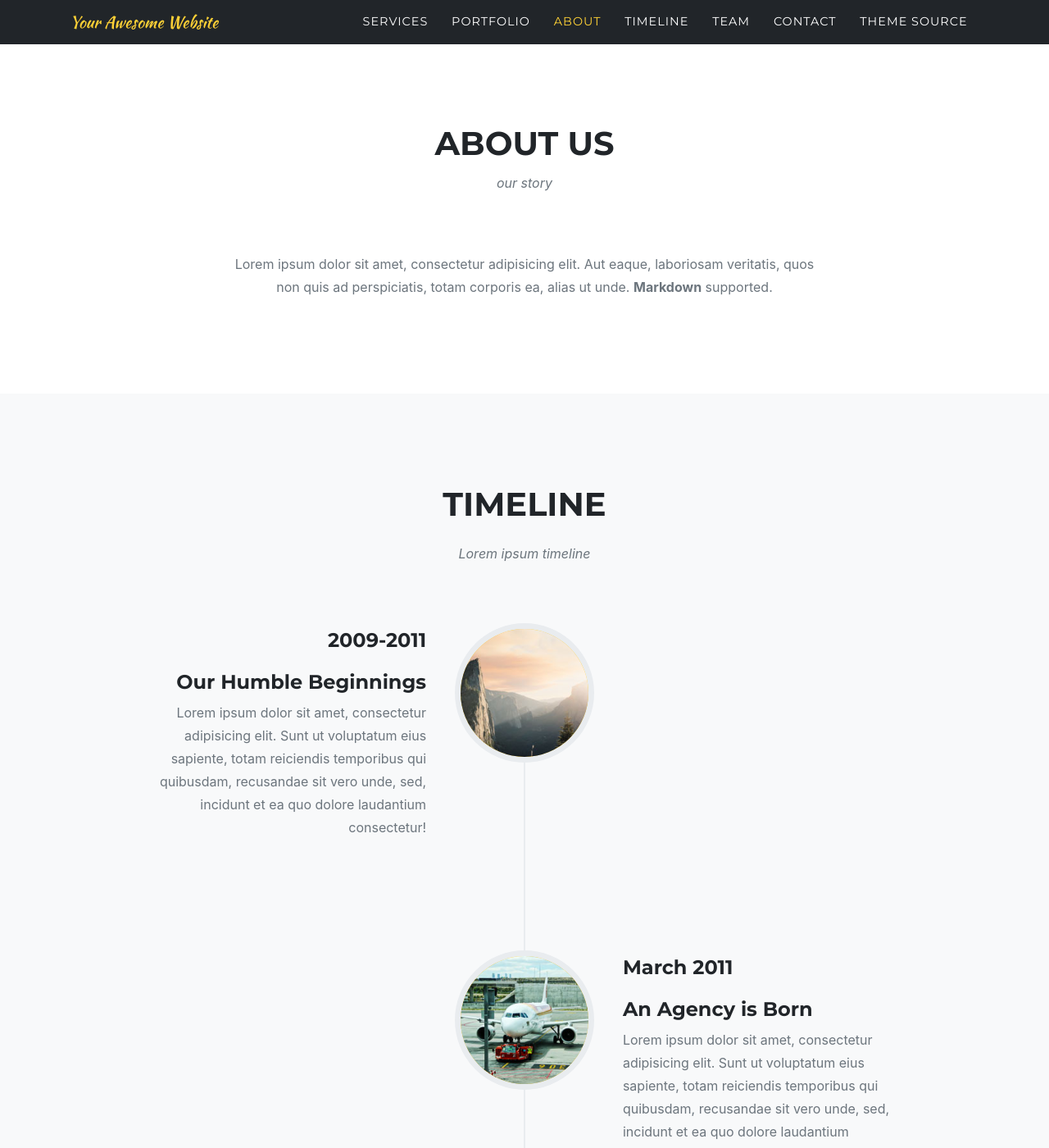
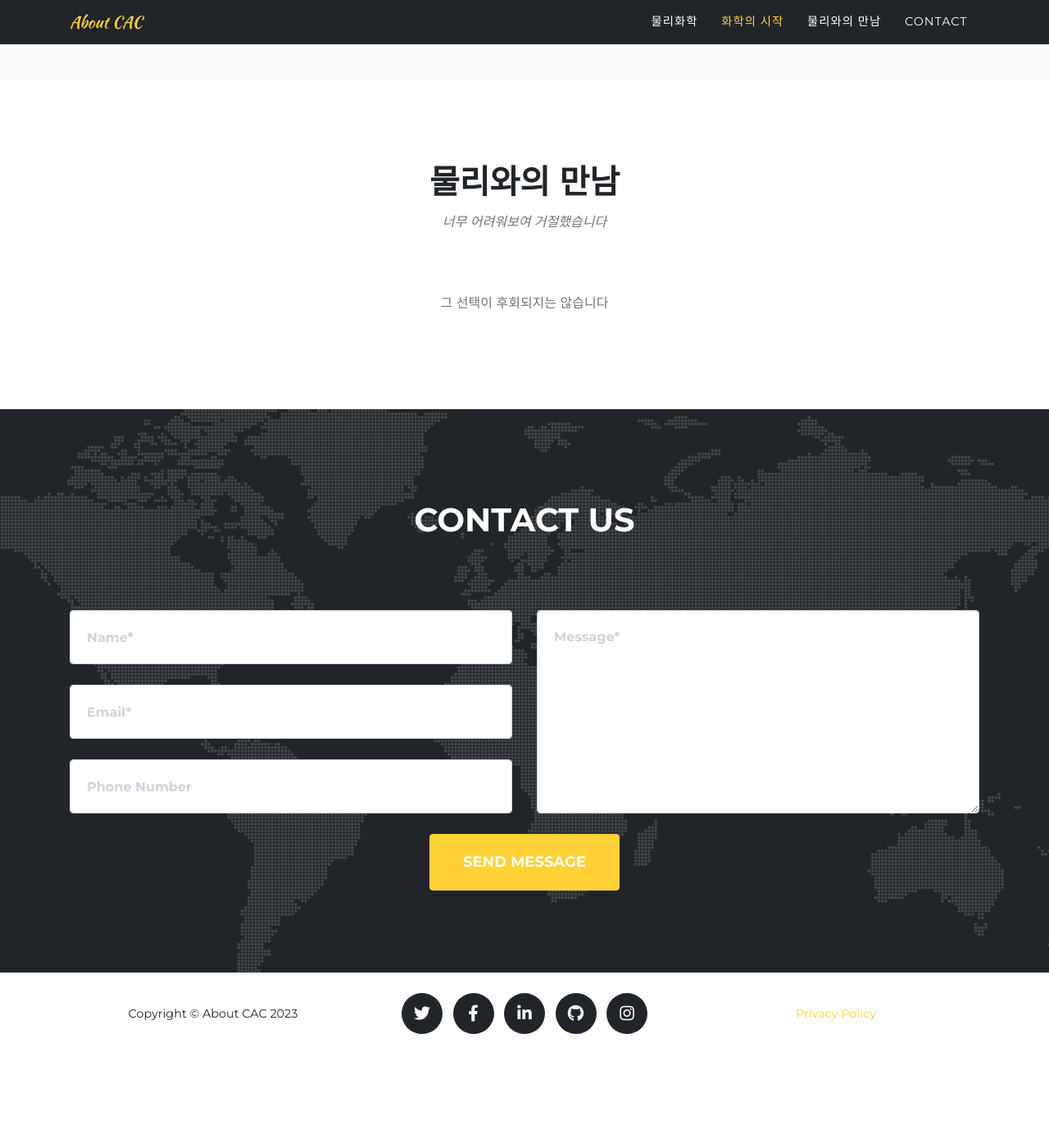
Before and after one commit to ChemistryAndCosmetics/Jekyll_Practice, a Jekyll site: the page built from index.md, in a window 1280 px wide and 1400 px high, scrolled down 2269 px. Shown: the whole window at 82% size. Built offline with Jekyll 4.4.1, drawn with Linux system fonts in a browser that asks for light colours; some web fonts are replaced; after the commit the page ends 3555 px from its top, so only the background shows below that; some of the changed text lies outside the part shown.

Commit message:
생능 지킬편

```diff
--- a/Gemfile
+++ b/Gemfile
@@ -5,3 +5,5 @@ gemspec
 # Delete the following lines if not on Windows:
 # Performance-booster for watching directories on Windows
 gem "wdm", ">= 0.1.0" if Gem.win_platform?
+
+gem "webrick", "~> 1.8"
--- a/_config.yml
+++ b/_config.yml
@@ -13,13 +13,13 @@
 
 theme: jekyll-agency
 
-url    : "" # the base hostname & protocol for your site, e.g. http://example.com
-baseurl: "" # the subpath of your site, e.g. /blog
+url    : "https://ChemistryAndCosmetics.github.io" # the base hostname & protocol for your site, e.g. http://example.com
+baseurl: "/Jekyll_Practice" # the subpath of your site, e.g. /blog
 
-title      : Your Awesome Website
-email      : your-email@example.com #this is also the email contact forms will go to
-description: "Site description"
-author     : Your Name
+title      : About CAC
+email      : ktw7863@naver.com #this is also the email contact forms will go to
+description: "화학 공부 6년, 화장품 연구 4년"
+author     : Taewon Ko
 # logo:     #optional, defaults to site title
   # path: assets\img\clients\creative-market.jpg
   # height: 60 #height in px, defaults to 52px
--- a/_data/navigation.yml
+++ b/_data/navigation.yml
@@ -11,20 +11,14 @@
 # -----------------
 en: &DEFAULT_EN
   nav:
-    - title: "Services"
+    - title: "물리화학"
       section: services
-    - title: "Portfolio"
+    - title: "화학의 시작"
       section: portfolio
-    - title: "About"
+    - title: "물리와의 만남"
       section: about
-    - title: "Timeline"
-      section: timeline
-    - title: "Team"
-      section: team
     - title: "Contact"
       section: contact
-    - title: "Theme Source"
-      url: https://github.com/raviriley/agency-jekyll-theme/
 en-US:
   <<: *DEFAULT_EN
 en-CA:
--- a/_data/sitetext.yml
+++ b/_data/sitetext.yml
@@ -11,127 +11,41 @@
 # -----------------
 en: &DEFAULT_EN
   header:
-    title: Welcome to our Studio!
-    text: It's Nice To Meet You
-    button: Tell Me More
+    title: 혹시 영화 관람을 좋아하나요?
+    text: 그렇다면 저와 시네큐브에 같이 가도록 하죠.
+    button: 한줄평의 세계로
     buttonlink: "#services"
 
   services:
-    title: "Services"
-    text: "Lorem ipsum"
+    title: "물리화학"
+    text: "마침내 모든 것은 정량적 값으로 마무리된다는 것"
     section: services
     list:
-      - title: "E-Commerce"
-        desc: "Lorem ipsum dolor sit amet, consectetur adipisicing elit. Minima maxime quam architecto quo inventore harum ex magni, dicta impedit."
-        icon: fas fa-shopping-cart #find more at https://fontawesome.com/icons
-      - title: "Responsive Design"
-        desc: "Lorem ipsum dolor sit amet, consectetur adipisicing elit. Minima maxime quam architecto quo inventore harum ex magni, dicta impedit."
-        icon: fas fa-laptop
-      - title: "[Markdown](https://en.wikipedia.org/wiki/Markdown)"
-        desc: "Your description here, full **Markdown** support"
-        icon: fab fa-markdown
+      - title: "분광학"
+        desc: "볼 수 없던 것을 밝혀내려는 인간의 의지"
+        icon: fas fa-star #find more at https://fontawesome.com/icons
+      - title: "계산화학"
+        desc: "구할 수 없던 것을 찾아내려는 인간의 열망"
+        icon: fas fa-moon
+      - title: "열역학"
+        desc: "이룰 수 없던 것을 결국 얻어내려는 인간의 투혼"
+        icon: fas fa-sun
 
   portfolio:
-    title: "Portfolio"
-    text: "Lorem ipsum dolor sit amet consectetur."
+    title: "화학의 시작"
+    text: "결국 전자와 핵의 인력이라는 것"
     section: portfolio
-    closebutton: "Close Project"
-
-  timeline:
-    title: "Timeline"
-    text: "Lorem ipsum timeline"
-    section: timeline
-    # left is the default
-    #start_align: "left"
-    events:
-      - title: "Our Humble Beginnings"
-        year: "2009-2011"
-        desc: "Lorem ipsum dolor sit amet, consectetur adipisicing elit. Sunt ut voluptatum eius sapiente, totam reiciendis temporibus qui quibusdam, recusandae sit vero unde, sed, incidunt et ea quo dolore laudantium consectetur!"
-        image: assets/img/timeline/1.jpg
-        alt:
-      - title: "An Agency is Born"
-        year: "March 2011"
-        desc: "Lorem ipsum dolor sit amet, consectetur adipisicing elit. Sunt ut voluptatum eius sapiente, totam reiciendis temporibus qui quibusdam, recusandae sit vero unde, sed, incidunt et ea quo dolore laudantium consectetur!"
-        image: assets/img/timeline/2.jpg
-        alt:
-      - title: "Jekyll Theme is created"
-        year: "2019"
-        desc: "Ravi Riley converted Agency, a Bootstrap-based theme, into a Jekyll theme. The Jekyll theme can be installed as a Ruby gem, or remotely. For more information, visit the documentation."
-        image: assets/img/timeline/3.jpg
-        alt: image alt text
-      - title: "Title"
-        year: "2009-2011"
-        desc: "Your description here, **Markdown** is fully supported."
-        image: assets/img/timeline/4.jpg
-        alt:
-        # you can enforce the alignment
-        align: right
-    end: "Be Part <br> of Our <br> Story!"
+    closebutton: "컴공으로 전과하기"
 
   about:
-    title: "About Us"
-    text: "our story"
-    body: "Lorem ipsum dolor sit amet, consectetur adipisicing elit. Aut eaque, laboriosam veritatis, quos non quis ad perspiciatis, totam corporis ea, alias ut unde. **Markdown** supported."
+    title: "물리와의 만남"
+    text: "너무 어려워보여 거절했습니다"
+    body: "그 선택이 후회되지는 않습니다"
     section: about
-
-  clients:
-    section: clients
-    max-height: 100px
-    horizontal-scrolling: "" #"yes/no"
-    list:
-      - title: "envato"
-        url: https://github.com/raviriley/agency-jekyll-theme
-        logo: assets/img/clients/envato.jpg
-      - title: "designmodo"
-        url: https://github.com/raviriley/agency-jekyll-theme
-        logo: assets/img/clients/designmodo.jpg
-      - title: "themeforest"
-        url: https://github.com/raviriley/agency-jekyll-theme
-        logo: assets/img/clients/themeforest.jpg
-      - title: "Creative Market"
-        url: https://github.com/raviriley/agency-jekyll-theme
-        logo: assets/img/clients/creative-market.jpg
-
-  team:
-    title: "OUR AMAZING TEAM"
-    text: "Lorem ipsum dolor sit amet consectetur."
-    subtext: Lorem ipsum dolor sit amet, consectetur adipisicing elit. Aut eaque, laboriosam veritatis, quos non quis ad perspiciatis, totam corporis ea, alias ut unde. **Markdown** supported.
-    section: team
-    people:
-      - name: "Kay Garland"
-        role: "Lead Designer"
-        image: assets/img/team/500x500.jpg
-        social:
-          - url: https://twitter.com
-            icon: fab fa-twitter
-          - url: https://facebook.com
-            icon: fab fa-facebook-f
-          - url: https://linkedin.com
-            icon: fab fa-linkedin-in
-      - name: "Larry Parker"
-        role: "Lead Marketer"
-        image: assets/img/team/2.jpg
-        social:
-          - url: https://twitter.com
-            icon: fab fa-twitter
-          - url: https://facebook.com
-            icon: fab fa-facebook-f
-          - url: https://linkedin.com
-            icon: fab fa-linkedin-in
-      - name: "Diana Perterson"
-        role: "Lead Developer"
-        image: assets/img/team/500x500.jpg
-        social:
-          - url: https://twitter.com
-            icon: fab fa-twitter
-          - url: https://facebook.com
-            icon: fab fa-facebook-f
-          - url: https://linkedin.com
-            icon: fab fa-linkedin-in
 
   contact:
     title: "Contact Us"
-    text: "Lorem ipsum or call 123456789"
+    text: ""
     section: contact
     name: "Name*"
     name-validation: "Please enter your name."
--- a/_includes/clients.html
+++ /dev/null
@@ -1,30 +0,0 @@
-<!-- Clients -->
-{% if site.locale and site.locale != "" and site.locale != nil %}
-  <section class="py-5" id="{{ site.data.sitetext[site.locale].clients.section | default: "clients" }}">
-    <div class="container">
-      <div class="row" {% if site.data.sitetext[site.locale].clients.horizontal-scrolling == "yes" %} id="scrolling-clients" {% endif %}>
-	    {% for client in site.data.sitetext[site.locale].clients.list %}
-        <div class="col-md-3 col-sm-6">
-          <a href="{{ client.url }}">
-            <img class="img-fluid d-block mx-auto" src="{{ client.logo }}" alt="{{ client.title }}" style="max-height: {{ site.data.sitetext[site.locale].clients.max-height | default: "100px" }}">
-          </a>
-        </div>
-	    {% endfor %}
-      </div>
-    </div>
-  </section>
-{% else %}
-<section class="py-5" id="{{ site.data.sitetext.clients.section | default: "clients" }}">
-  <div class="container">
-    <div class="row" {% if site.data.sitetext.clients.horizontal-scrolling == "yes" %} id="scrolling-clients" {% endif %}>
-    {% for client in site.data.sitetext.clients.list %}
-      <div class="col-md-3 col-sm-6">
-        <a href="{{ client.url }}">
-          <img class="img-fluid d-block mx-auto" src="{{ client.logo }}" alt="{{ client.title }}" style="max-height: {{ site.data.sitetext.clients.max-height | default: "100px" }}">
-        </a>
-      </div>
-    {% endfor %}
-    </div>
-  </div>
-</section>
-{% endif %}
--- a/_includes/team.html
+++ /dev/null
@@ -1,75 +0,0 @@
-<!-- Team -->
-{% if site.locale and site.locale != "" and site.locale != nil %}
-<section class="page-section" id="{{ site.data.sitetext[site.locale].team.section | default: "team" }}">
-<div class="container">
-  <div class="row">
-	<div class="col-lg-12 text-center">
-	  <h2 class="section-heading text-uppercase">{{ site.data.sitetext[site.locale].team.title }}</h2>
-	  <h3 class="section-subheading text-muted">{{ site.data.sitetext[site.locale].team.text }}</h3>
-	</div>
-  </div>
-  <div class="row d-flex justify-content-center">
-  {% for person in site.data.sitetext[site.locale].team.people %}
-	<div class="col-sm-4">
-	  <div class="team-member">
-		<img class="mx-auto rounded-circle" src="{{ person.image }}" alt="">
-		<h4>{{ person.name }}</h4>
-		<p class="text-muted">{{ person.role }}</p>
-		<ul class="list-inline social-buttons">
-		{% for network in person.social %}
-		  <li class="list-inline-item">
-			<a href="{{ network.url }}">
-			  <i class="{{ network.icon }}"></i>
-			</a>
-		  </li>
-		{% endfor %}
-		</ul>
-	  </div>
-	</div>
-  {% endfor %}
-  </div>
-  <div class="row">
-	<div class="col-lg-8 mx-auto text-center">
-	  <div class="large text-muted">{{ site.data.sitetext[site.locale].team.subtext | markdownify }}</div>
-	</div>
-  </div>
-</div>
-</section>
-{% else %}
-<section class="page-section" id="{{ site.data.sitetext.team.section | default: "team" }}">
-	<div class="container">
-	  <div class="row">
-		<div class="col-lg-12 text-center">
-		  <h2 class="section-heading text-uppercase">{{ site.data.sitetext.team.title }}</h2>
-		  <h3 class="section-subheading text-muted">{{ site.data.sitetext.team.text }}</h3>
-		</div>
-	  </div>
-	  <div class="row d-flex justify-content-center">
-	  {% for person in site.data.sitetext.team.people %}
-		<div class="col-sm-4">
-		  <div class="team-member">
-			<img class="mx-auto rounded-circle" src="{{ person.image }}" alt="">
-			<h4>{{ person.name }}</h4>
-			<p class="text-muted">{{ person.role }}</p>
-			<ul class="list-inline social-buttons">
-			{% for network in person.social %}
-			  <li class="list-inline-item">
-				<a href="{{ network.url }}">
-				  <i class="{{ network.icon }}"></i>
-				</a>
-			  </li>
-			{% endfor %}
-			</ul>
-		  </div>
-		</div>
-	  {% endfor %}
-	  </div>
-	  <div class="row">
-		<div class="col-lg-8 mx-auto text-center">
-		  <div class="large text-muted">{{ site.data.sitetext.team.subtext | markdownify }}</div>
-		</div>
-	  </div>
-	</div>
-</section>
-{% endif %}
-<!-- End Team -->
--- a/_includes/timeline.html
+++ /dev/null
@@ -1,121 +0,0 @@
-<!-- About -->
-{% if site.locale and site.locale != "" and site.locale != nil %}
-  <section class="bg-light page-section" id="{{ site.data.sitetext[site.locale].timeline.section | default: "about" }}">
-    <div class="container">
-      <div class="row">
-        <div class="col-lg-12 text-center">
-          <h2 class="section-heading text-uppercase">{{ site.data.sitetext[site.locale].timeline.title | markdownify | default: "About" }}</h2>
-          <h3 class="section-subheading text-muted">{{ site.data.sitetext[site.locale].timeline.text | default: "timeline"}}</h3>
-        </div>
-      </div>
-      <div class="row">
-        <div class="col-lg-12">
-          <ul class="timeline">
-      {%- assign align = site.data.sitetext[site.locale].timeline.start_align -%}
-      {%- for event in site.data.sitetext[site.locale].timeline.events -%}
-            {%- if align == "right" -%}
-              {%- if event.align and event.align == "left" -%}
-                {%- assign align = "right" -%}
-                <li>
-              {%- else -%}
-                {%- assign align = "left" %}
-                <li class="timeline-inverted">
-              {% endif %}
-            {% else %}
-              {%- if event.align and event.align == "right" -%}
-                {%- assign align = "left" -%}
-                <li class="timeline-inverted">
-              {%- else -%}
-                {%- assign align = "right" %}
-                <li>
-              {% endif %}
-            {%- endif -%}
-              <div class="timeline-image">
-                <img class="rounded-circle img-fluid" src="{{ event.image }}" alt="{{ event.alt | default: ""}}">
-              </div>
-              <div class="timeline-panel">
-                <div class="timeline-heading">
-                  <h4>{{ event.year | markdownify }}</h4>
-                  <h4 class="subheading">{{ event.title }}</h4>
-                </div>
-                <div class="timeline-body">
-                  <div class="text-muted">{{ event.desc | markdownify }}</div>
-                </div>
-              </div>
-            </li>
-		  {% endfor %}
-
-		  {% if site.data.sitetext[site.locale].timeline.end %}
-			<li class="timeline-inverted">
-              <div class="timeline-image">
-                <h4>{{ site.data.sitetext[site.locale].timeline.end }}</h4>
-              </div>
-            </li>
-		  {% endif %}
-
-          </ul>
-        </div>
-      </div>
-    </div>
-  </section>
-{% else %}
-<section class="bg-light page-section" id="{{ site.data.sitetext.timeline.section | default: "about" }}">
-  <div class="container">
-    <div class="row">
-      <div class="col-lg-12 text-center">
-        <h2 class="section-heading text-uppercase">{{ site.data.sitetext.timeline.title | markdownify | default: "About" }}</h2>
-        <h3 class="section-subheading text-muted">{{ site.data.sitetext.timeline.text | default: "timeline"}}</h3>
-      </div>
-    </div>
-    <div class="row">
-      <div class="col-lg-12">
-        <ul class="timeline">
-    {%- assign align = site.data.sitetext.timeline.start_align -%}
-    {%- for event in site.data.sitetext.timeline.events -%}
-          {%- if align == "right" -%}
-            {%- if event.align and event.align == "left" -%}
-              {%- assign align = "right" -%}
-              <li>
-            {%- else -%}
-              {%- assign align = "left" %}
-              <li class="timeline-inverted">
-            {% endif %}
-          {% else %}
-            {%- if event.align and event.align == "right" -%}
-              {%- assign align = "left" -%}
-              <li class="timeline-inverted">
-            {%- else -%}
-              {%- assign align = "right" %}
-              <li>
-            {% endif %}
-          {%- endif -%}
-            <div class="timeline-image">
-              <img class="rounded-circle img-fluid" src="{{ event.image }}" alt="{{ event.alt | default: ""}}">
-            </div>
-            <div class="timeline-panel">
-              <div class="timeline-heading">
-                <h4>{{ event.year | markdownify }}</h4>
-                <h4 class="subheading">{{ event.title }}</h4>
-              </div>
-              <div class="timeline-body">
-                <div class="text-muted">{{ event.desc | markdownify }}</div>
-              </div>
-            </div>
-          </li>
-    {% endfor %}
-
-    {% if site.data.sitetext.timeline.end %}
-    <li class="timeline-inverted">
-            <div class="timeline-image">
-              <h4>{{ site.data.sitetext.timeline.end }}</h4>
-            </div>
-          </li>
-    {% endif %}
-
-        </ul>
-      </div>
-    </div>
-  </div>
-</section>
-{% endif %}
-<!-- End About -->
--- a/_layouts/home.html
+++ b/_layouts/home.html
@@ -6,7 +6,4 @@ layout: default
 {% include services.html %}
 {% include portfolio_grid.html %}
 {% include about.html %}
-{% include timeline.html %}
-{% include team.html %}
-{% include clients.html %}
 {% include contact.html %}
```
Also changed, not shown: _portfolio/project1.md (deleted, +0 -19 lines), _portfolio/project2.md (deleted, +0 -19 lines), _portfolio/recipe1.md (added, +21 -0 lines), _portfolio/recipe2.md (added, +21 -0 lines), _portfolio/recipe3.md (renamed from _portfolio/example.md, +3 -3 lines), assets/img/header.png, assets/img/portfolio/CH3OH.jpg (added), assets/img/portfolio/CO2.jpg (added), assets/img/portfolio/H2O.jpg (added).
